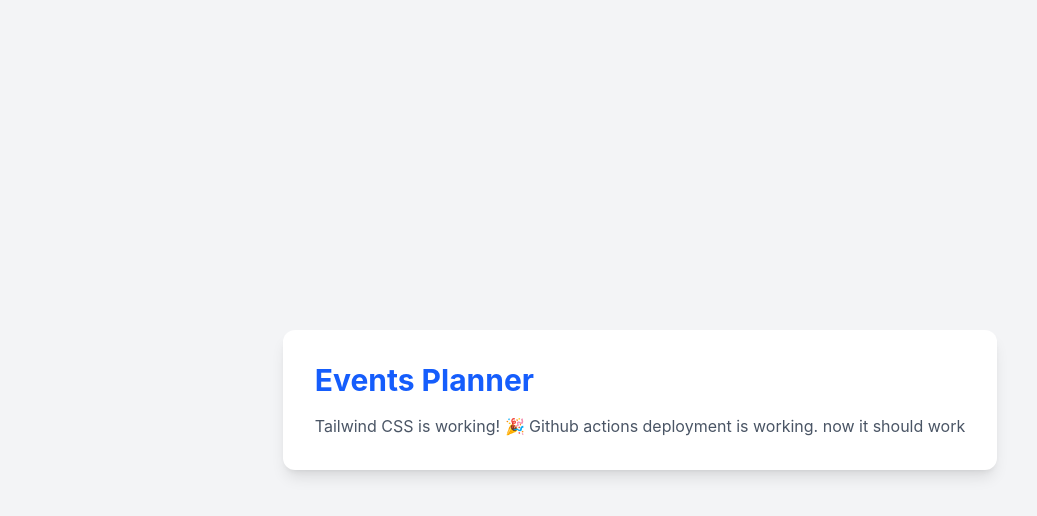
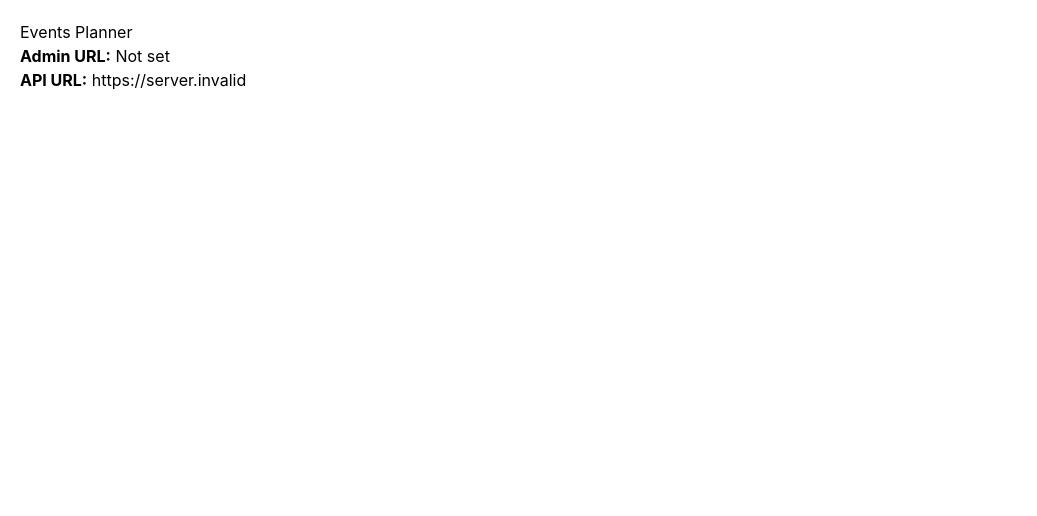
Before and after one commit to Events-Planner/Events-Planner-Web-UI, a React (Vite) app: page / in a window 1280 px wide. Shown: the top 516 px of the page, without its empty margins (0-1037 px from the left). Built offline with nearby package versions, Linux system fonts and the light colour scheme; no server answers.

Commit message:
feat: setup dynamic environment secret injection in github actions and docker

```diff
--- a/src/App.jsx
+++ b/src/App.jsx
@@ -1,18 +1,19 @@
-import './App.css'
+import React from 'react';
 
 function App() {
+  const adminUrl = process.env.admin_ui_url;
+  const apiUrl = import.meta.env.VITE_API_URL;
+
+  console.log('Admin UI URL:', adminUrl);
+  console.log('API Base URL:', apiUrl);
+
   return (
-    <div className="min-h-screen bg-gray-100 flex items-center justify-center">
-      <div className="bg-white shadow-lg rounded-xl p-8">
-        <h1 className="text-3xl font-bold text-blue-600 mb-4">
-          Events Planner
-        </h1>
-        <p className="text-gray-600">
-          Tailwind CSS is working! 🎉 Github actions deployment is working. now it should work
-        </p>
-      </div>
+    <div style={{ padding: '20px' }}>
+      <h1>Events Planner</h1>
+      <p><strong>Admin URL:</strong> {adminUrl || 'Not set'}</p>
+      <p><strong>API URL:</strong> {apiUrl || 'Not set'}</p>
     </div>
-  )
+  );
 }
 
-export default App
+export default App;
```
Also changed, not shown: 1 other file (tests, documents, lock files or other folders).
